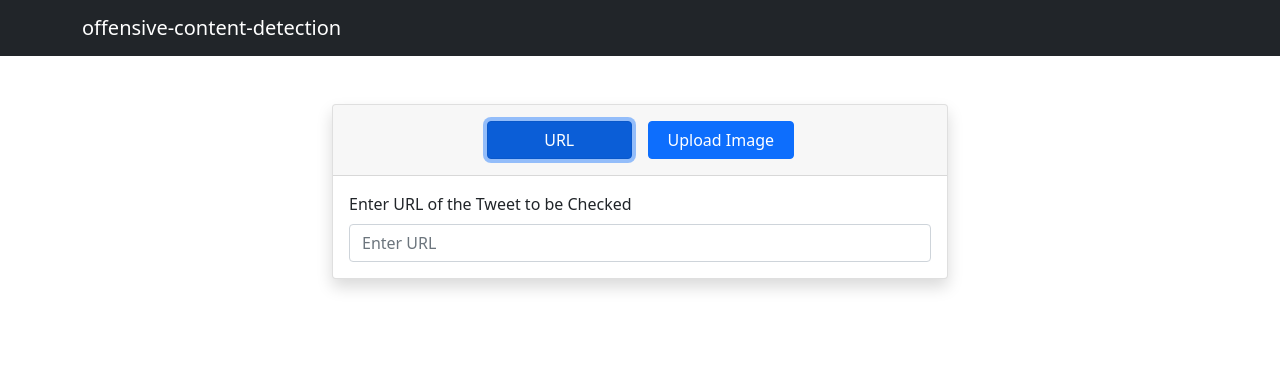
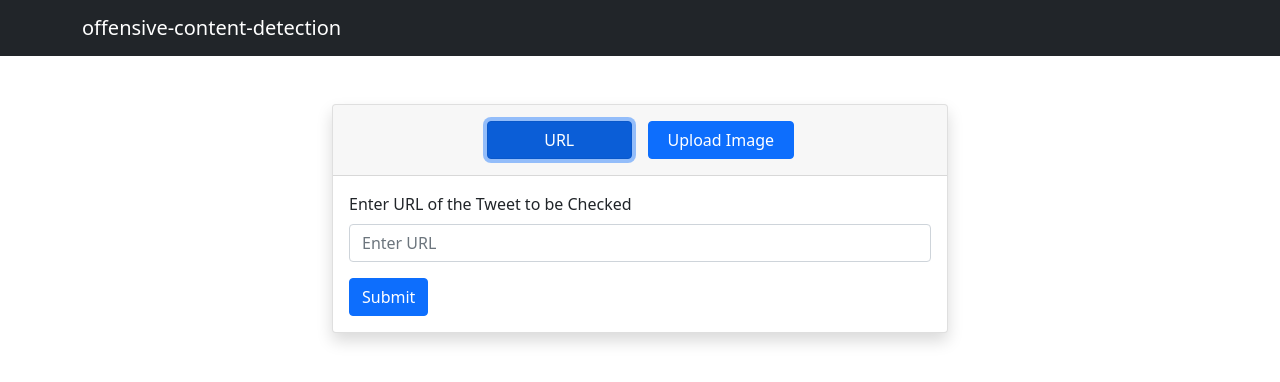
Before and after one commit to Crayon144/offensive-content-detection, a React (Create React App) app in the folder webapp/: page / in a window 1280 px wide. Both pictures are taken after a click on the button "URL". Shown: the top 382 px of the page. Built offline with nearby package versions, Linux system fonts and the light colour scheme.

Commit message:
add submit button

```diff
--- a/webapp/src/App.js
+++ b/webapp/src/App.js
@@ -5,6 +5,17 @@ function App() {
     const [ openUrl , setOpenUrl ] = useState(false);
     const [ openImage , setOpenImage ] = useState(false);
     const [ tweetUrl , setTweetUrl ] = useState('');
+
+    const onUrlSubmit = (e) => {
+        e.preventDefault();
+        setTweetUrl('');
+    }
+
+    const onImageSubmit = (e) => {
+        e.preventDefault();
+        console.log('submiiting url');
+    }
+
     return (
     <>
         <Navbar bg="dark" variant="dark">
@@ -49,6 +60,7 @@ function App() {
                 <div>
                     <Collapse in={openUrl}>
                         <div id="url-collapse">
+                        <Form onSubmit={onUrlSubmit}>
                             <Form.Group className="m-3">
                                 <Form.Label>Enter URL of the Tweet to be Checked</Form.Label>
                                 <Form.Control
@@ -58,14 +70,23 @@ function App() {
                                     onChange={e => setTweetUrl(e.target.value)}
                                 />
                             </Form.Group>
+                            <Button variant="primary" type="submit" className='mb-3 mx-3'>
+                                Submit
+                            </Button>
+                        </Form>
                         </div>
                     </Collapse>
                     <Collapse in={openImage}>
                         <div id="image-collapse">
-                            <Form.Group className="m-3">
+                            <Form onSubmit={onImageSubmit}>
+                                <Form.Group className="m-3" onSubmit={onImageSubmit}>
                                     <Form.Label>Upload the Image file to be checked</Form.Label>
                                     <Form.Control type="file" />
                                 </Form.Group>
+                                <Button variant="primary" type="submit" className='mb-3 mx-3'>
+                                    Submit
+                                </Button>
+                            </Form>
                         </div>
                     </Collapse>
                 </div>
```
Lines whose indentation alone changed are shown as unchanged.
